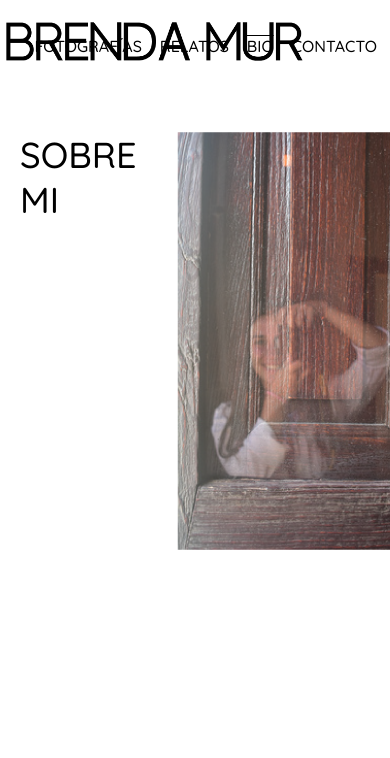
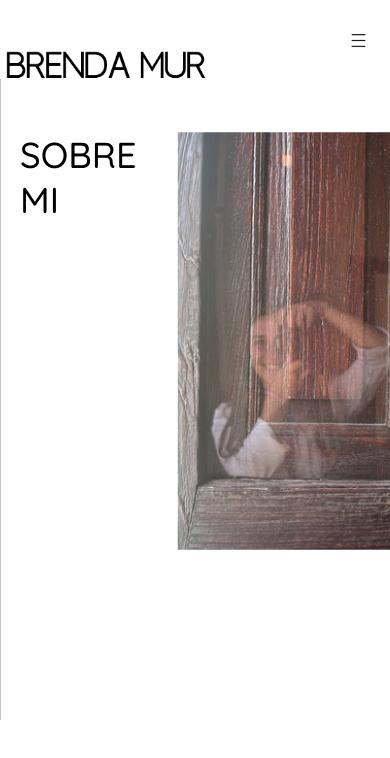
Before and after one commit to brendamurf/prueba-proyecto-fotografia, a plain HTML site: page pages/bio.html in a window 390 px wide. Shown: the top 758 px of the page. Drawn offline with nearby package versions, Linux system fonts and the light colour scheme.

Commit message:
Guardo cambios medias queries responsive de los html + navbar hamburguesa

```diff
--- a/CSS/style.css
+++ b/CSS/style.css
@@ -56,23 +56,36 @@ FUENTES
 
 /* HEADER */
 
+/* Checkbox */
+#check{
+    display: none;
+}
+
+#check:checked ~ nav{
+    transform: translateX(0);
+}
+
+/* Icono menú responsive */
+.icon-menu{
+    display: none;
+}
+
 header{
     border: solid #ffff 1px; /*Lo usé para ver las cajas del header. Cuando lo saco me deja un espacio blanco arriba */
     width: 100%;
     height: 13vh;
     background-color: #ffff;
     position: sticky;
-    top: 0;
+    top: 0 auto;
 }
 
 /* Logo link home */
 
-.logo__home{
+.logo-home{
     position: absolute;
-    width: 299px;
-    height: 16 px;
+    width: 260px;
     left: 1%;
-    margin-top: 1.5vh;
+    bottom: 15%;
 }
 
 /* Menú navegable */
@@ -83,7 +96,7 @@ ul{
     flex-direction: row;
     justify-content: flex-end;
     flex-wrap: wrap;
-    margin-top: 3.25vh;
+    margin-top: 3.50vh;
     right: 1%;
 }
 
@@ -92,6 +105,79 @@ li{
     margin-right: 10px;
     font-family: 'Quicksand', sans-serif;
     font-size: 16px;
+}
+
+/* Menú responsive */
+@media screen and (max-width: 1000px) {
+
+
+    nav{
+        background-color: #b3a1a1ab;
+        position: absolute;
+        width: 100%;
+        height: 76vh;
+        transform: translateX(-100%);
+        transition: all 2s;
+        top: 78px;
+    }
+    .navbar li{
+        width: 100%;
+        display: flex;
+        flex-direction: column;
+        align-items: center;
+        margin: 30px;
+    }
+
+    .navbar li a{
+        padding: 10px;
+    }
+
+    .navbar li a:hover{
+        border-radius: 12%;
+        background-color: #b3a1a1;
+        transition: all 2s;
+    }
+
+
+    .logo-home{
+        width: 200px;
+        bottom: 22%;
+        left: 5px;
+    }
+
+    .icon-menu {
+        height: 55px;
+        display: flex;
+        float: right;
+        margin-right: 5px;
+        margin-top: 12px;
+        border-radius: 15%;
+    }
+
+    .icon-menu:hover {
+        animation: changeForm 4s;
+        animation-iteration-count: infinite;
+       }
+
+
+    @keyframes changeForm {
+        0% {
+            background-color: #418a5381;
+        }
+        25% {
+            background-color: #54bcdf83;
+        }
+        50%{
+            background-color: #e87a6983;
+        }
+        75%{
+
+        }
+        100%{
+            background-color: #B3A1A1;
+
+        }
+    }
 }
 
 
@@ -112,7 +198,7 @@ footer{
     display: flex;
     flex-direction: row;
     justify-content: space-between;
-    background-color: #b3a1a1ab;
+    background-color: #b3a1a1da;
 }
 
 footer div a{
@@ -523,6 +609,10 @@ section div img{
 
 /*Navbar*/
 
+@media screen and (min-width: 1000px) {
+
+
+
 .animaciones:hover {
     animation: changeColor 3s;
     animation-iteration-count: infinite;
@@ -548,6 +638,8 @@ section div img{
     }
 }
 
+}
+
 /* Relatos page */
 /* Botones */
 .grid-item-p a, .grid-item-boton2 a, .grid-item-boton3 a, .grid-item-boton4 a{
--- a/pages/bio.html
+++ b/pages/bio.html
@@ -17,23 +17,32 @@
     <!-- Header -->
     <header class="header">
 
+        <div>
+
             <!-- Logotipo -->
+            <a href="/index.html"><img src="/multimedia/logotipo/logoanton.png" alt="Logotipo Brenda Mur" class="logo-home"></a>
 
-        <a href="/index.html"><img src="/multimedia/logotipo/logoanton.png" alt="Logotipo Brenda Mur" class="logo__home"></a>
+
+            <input type="checkbox" id="check">
+            <label class="icon-menu" for="check"> <img src="/multimedia/iconos/icono-menu.png" alt="icono menú"> </label>
+
 
             <!-- Menú navegable -->
+
             <nav>
-            <ul>
+                <ul class="navbar">
                     <li><a class= "animaciones" href="/pages/fotografias.html">FOTOGRAFÍAS</a></li>
                     <li><a class= "animaciones" href="/pages/relatos.html">RELATOS</a></li>
-                <li><a class= "animaciones biopage" href="/pages/bio.html">BIO</a></li>
+                    <li><a class= "animaciones" href="/pages/bio.html">BIO</a></li>
                     <li><a class= "animaciones" href="/pages/contacto.html">CONTACTO</a></li>
                 </ul>
             </nav>
 
+        </div>
+
+
     </header>
     <!-- Fin del header -->
-
 
     <!-- Sección biografía + foto -->
     <section class="bio">
```
Also changed, not shown: index.html (+1 -1 lines), pages/contacto.html (+13 -3 lines), pages/fotografias.html (+13 -3 lines), pages/relatos.html (+13 -3 lines). Lines whose indentation alone changed are shown as unchanged.
